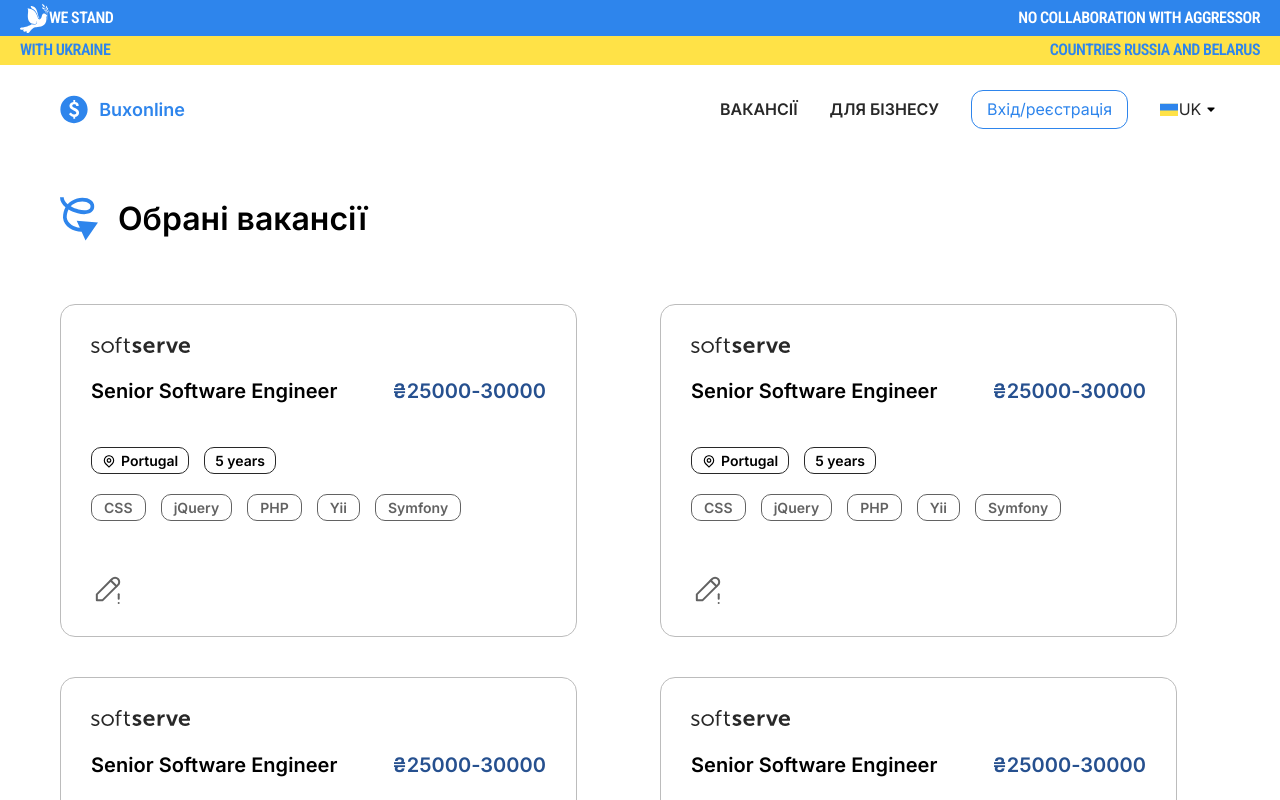
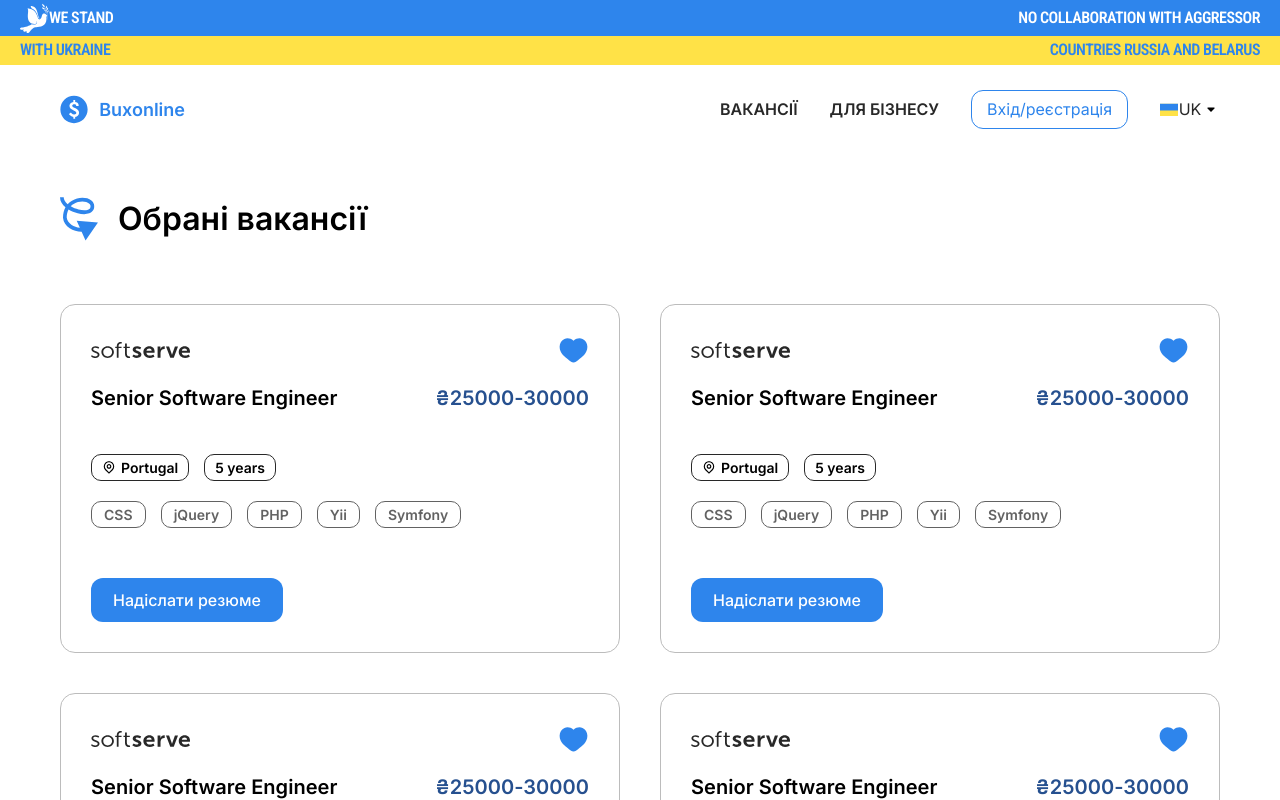
Before and after one commit to SergeyMyronenko/BuxOnline, a React (Vite) app: page /BuxOnline/employee/cabinet/1/favorites in a window 1280 px wide. Shown: the top 800 px of the page. Built offline with nearby package versions, Linux system fonts and the light colour scheme; no server answers.

Commit message:
add changes to Card component

```diff
--- a/src/Components/Card/Card.scss
+++ b/src/Components/Card/Card.scss
@@ -11,6 +11,11 @@
     display: flex;
     flex-direction: column;
     gap: 20px;
+    .logo {
+      display: flex;
+      justify-content: space-between;
+      align-items: center;
+    }
     .card-title {
       display: flex;
       flex-direction: row;
@@ -103,12 +108,17 @@
       border: none;
       background-color: transparent;
     }
+    .seeker-vacancies {
+      background: rgb(46, 133, 236);
+      border-radius: 12px;
+      color: white;
+      border: none;
+    }
     .seeker-buttons-wrapper {
       display: flex;
       justify-content: space-between;
       width: 100%;
       align-items: center;
-
       .seeker-button {
           background: rgba(46, 133, 236, 0.3);
           border-radius: 12px;
--- a/src/Components/Card/Card.tsx
+++ b/src/Components/Card/Card.tsx
@@ -120,6 +120,11 @@
               fill="#282828"
             />
           </svg>
+          {type === "seeker-vacancies" && (
+            <svg width="31" height="31" viewBox="0 0 31 31" fill="none" xmlns="http://www.w3.org/2000/svg">
+              <path d="M15.5007 5.7607C12.5143 3.08695 9.17019 2.71237 6.45898 3.95107C3.59923 5.26212 1.61523 8.30012 1.61523 11.8031C1.61523 15.2454 3.04898 17.8727 4.93094 19.991C6.43703 21.687 8.28023 23.1065 9.90903 24.3594C10.2793 24.6436 10.6349 24.92 10.9759 25.1887C11.6386 25.7105 12.349 26.2659 13.0684 26.687C13.7879 27.1081 14.6094 27.4491 15.5007 27.4491C16.3919 27.4491 17.2134 27.1068 17.9329 26.687C18.6536 26.2659 19.3627 25.7105 20.0254 25.1887C20.3664 24.92 20.722 24.6436 21.0923 24.3594C22.7198 23.1065 24.5643 21.6857 26.0704 19.991C27.9523 17.8727 29.3861 15.2454 29.3861 11.8031C29.3861 8.30012 27.4034 5.26212 24.5423 3.95366C21.8311 2.71366 18.487 3.08824 15.5007 5.7607Z" fill="#2E85EC"/>
+            </svg>
+          )}
         </div>
         {/* <h3 className="company">{cardInfo.title}</h3> */}
         <div className="card-title">
@@ -176,7 +181,15 @@
             </button>
           </div>
         )}
-        {type !== "seeker" && (
+        {type === "seeker-vacancies" && (
+          <button
+            className="button seeker-vacancies"
+            onClick={() => handleApproveVacancy(cardInfo.id)}
+          >
+            {btnApply}
+          </button>
+        )}
+        {(type !== "seeker" && type !== "seeker-vacancies") && (
           <Link
             to={`/BuxOnline/moderator/cabinet/${id}/edit/${cardInfo.id}`}
             className="editIcon"
--- a/src/Pages/SeekerPages/SeekerFavoritesPage/SeekerFavoritesPage.jsx
+++ b/src/Pages/SeekerPages/SeekerFavoritesPage/SeekerFavoritesPage.jsx
@@ -12,9 +12,9 @@
             <Card
                 cardInfo={item}
                 btnDetail={''}
-                btnApply={''}
-                type={''}
-                width={''}
+                btnApply={'Надіслати резюме'}
+                type={'seeker-vacancies'}
+                width={'100%'}
                 user={''}
                 skills={''}
             />
--- a/src/Pages/SeekerPages/SeekerFavoritesPage/SeekerFavoritesPage.scss
+++ b/src/Pages/SeekerPages/SeekerFavoritesPage/SeekerFavoritesPage.scss
@@ -11,6 +11,7 @@
     .seeker-favotites-list {
         display: grid;
         grid-template-columns: 1fr 1fr;
-        gap: 40px 40px;
+        column-gap: 40px;
+        row-gap: 40px;
     }
 }
```
